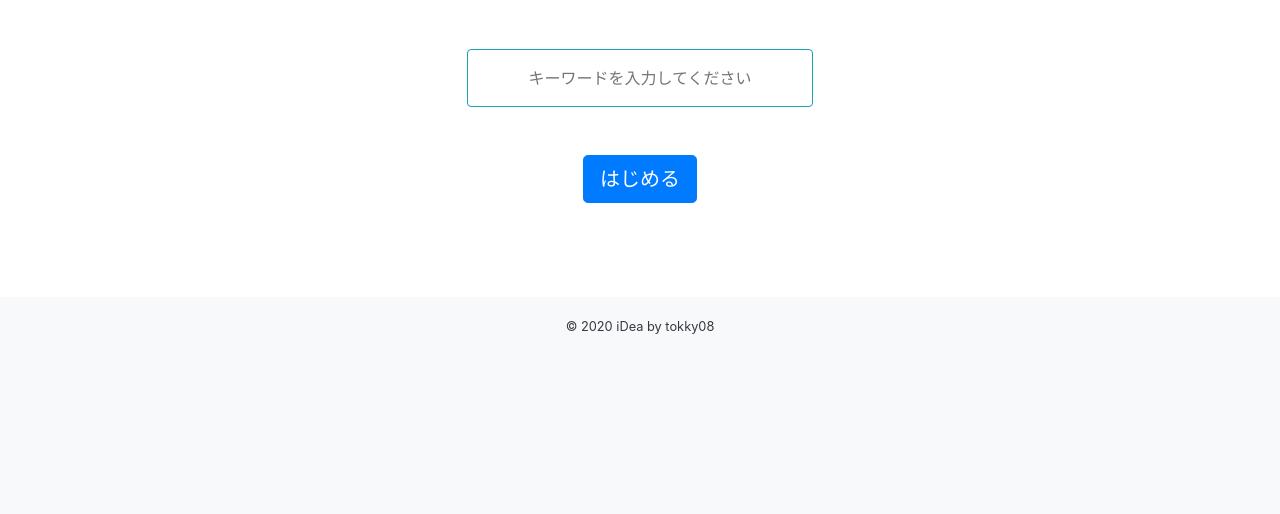
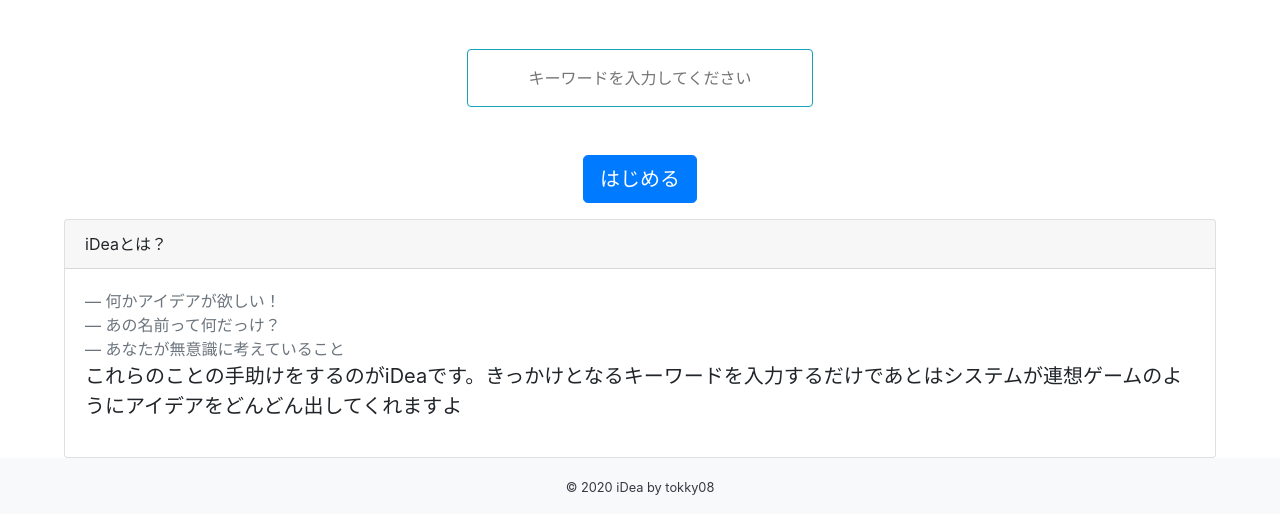
Before and after one commit to tokky08/iDea, a Flask app: page / in a window 1280 px wide. Shown: the part 447-961 px from the top of the page. Before the commit the page ends 781 px from the top, so only its background shows below. Run offline with Flask 2, Linux system fonts and the light colour scheme; some libraries are stand-ins or nearby versions.

Commit message:
topの説明文

```diff
--- a/backend/templates/top.html
+++ b/backend/templates/top.html
@@ -9,6 +9,20 @@
         <input name="word" class="text-center border border-info p-3 rounded top_input" placeholder="キーワードを入力してください"></input>
         <p><button class="btn btn-primary btn-lg mt-5" type="submit" name="word" value={{word}}>はじめる</button><p>
     </form>
+
+    <div class="card">
+        <div class="card-header">
+            iDeaとは？
+        </div>
+        <div class="card-body">
+            <blockquote class="blockquote mb-0">
+            <footer class="blockquote-footer">何かアイデアが欲しい！<cite title="Source Title"></cite></footer>
+            <footer class="blockquote-footer">あの名前って何だっけ？<cite title="Source Title"></cite></footer>
+            <footer class="blockquote-footer">あなたが無意識に考えていること<cite title="Source Title"></cite></footer>
+            <p>これらのことの手助けをするのがiDeaです。きっかけとなるキーワードを入力するだけであとはシステムが連想ゲームのようにアイデアをどんどん出してくれますよ</p>
+            </blockquote>
+        </div>
+    </div>
 <div>
 
 {% endblock %}
```
